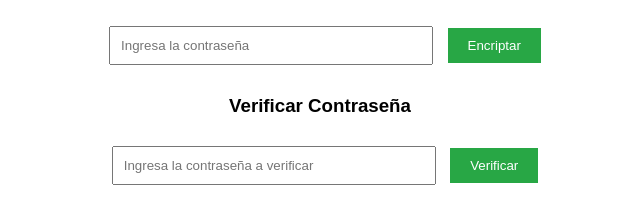
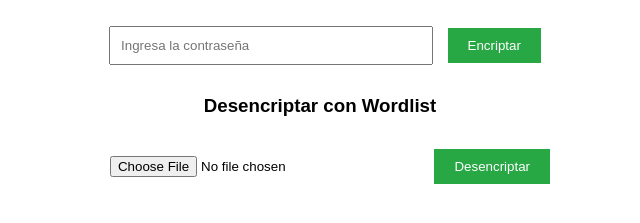
Before and after one commit to zSebxss/zentury, a plain HTML site: page index.html in a window 1280 px wide. Shown: the part 133-356 px from the top of the page, without its empty margins (320-960 px from the left). Drawn offline with Linux system fonts and the light colour scheme.

Commit message:
Update index.html

```diff
--- a/index.html
+++ b/index.html
@@ -3,7 +3,7 @@
 <head>
     <meta charset="UTF-8">
     <meta name="viewport" content="width=device-width, initial-scale=1.0">
-    <title>Encriptar Contraseñas con SHA-256</title>
+    <title>Encriptar y Desencriptar con Wordlist (SHA-256)</title>
     <style>
         body {
             font-family: Arial, sans-serif;
@@ -40,11 +40,11 @@
 
     <div class="result" id="hashResult"></div>
 
-    <h3>Verificar Contraseña</h3>
-    <input type="password" id="passwordVerificar" placeholder="Ingresa la contraseña a verificar">
-    <button onclick="verificar()">Verificar</button>
+    <h3>Desencriptar con Wordlist</h3>
+    <input type="file" id="wordlist" accept=".txt">
+    <button onclick="desencriptar()">Desencriptar</button>
 
-    <div class="result" id="verifyResult"></div>
+    <div class="result" id="decryptResult"></div>
 
     <script src="script.js"></script>
 </body>
```
